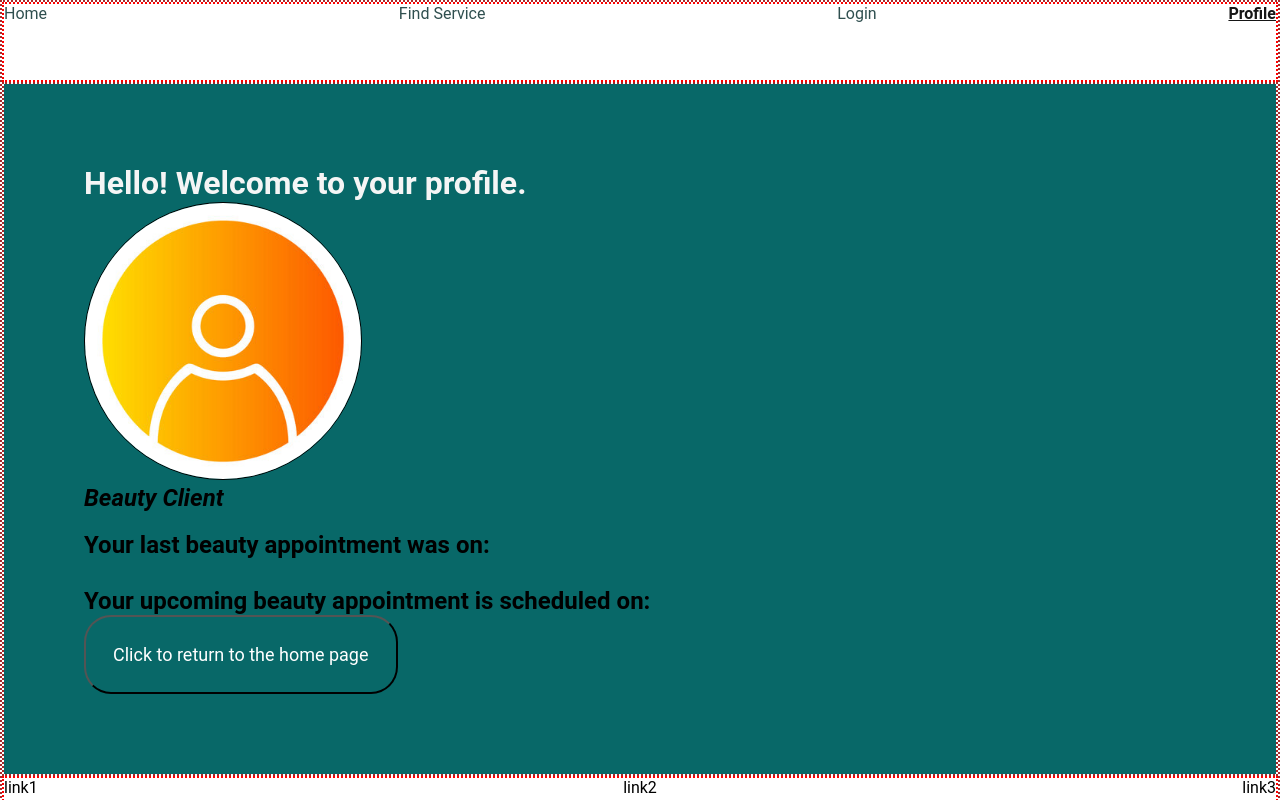
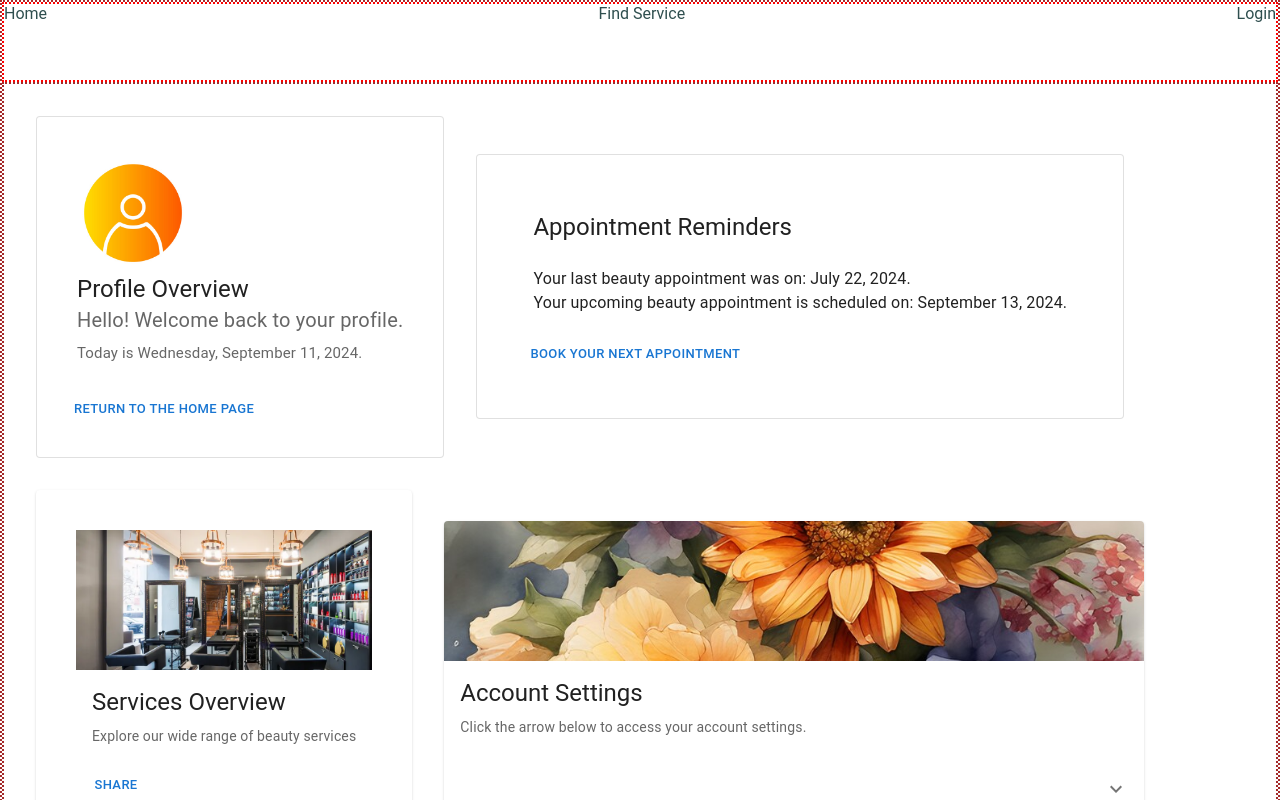
Before and after one commit to Code-the-Dream-School/gg-pac-team5-front, a React (Vite) app: page /profile in a window 1280 px wide. Shown: the top 800 px of the page. Built offline with nearby package versions, Linux system fonts and the light colour scheme.

Commit message:
Profile Component is now behind Login Authorization Page, added several cards to profile component (profile overview, appointment reminders, services overview, and account settings. Added MIU design

```diff
--- a/src/Assets/Profile/Profile.module.css
+++ b/src/Assets/Profile/Profile.module.css
@@ -1,4 +1,4 @@
-.profile {
+/* .profile {
     background: rgb(8, 104, 104);
     padding: 5em;
 }
@@ -33,4 +33,4 @@
     color: white;
     padding: 1em;
     border-radius: 0.75em;
-}
+} */
--- a/src/Layouts/Header/NavBar/NavBar.tsx
+++ b/src/Layouts/Header/NavBar/NavBar.tsx
@@ -2,7 +2,11 @@ import { CSSProperties } from "react";
 import { NavLink } from "react-router-dom";
 import "../../../Assets/Layouts/NavBar.css";
 
-const NavBar = () => {
+interface NavBarProps {
+	isAuthenticated: boolean;
+}
+
+const NavBar: React.FC<NavBarProps> = ({ isAuthenticated }) => {
 	const activeStyles: CSSProperties = {
 		fontWeight: "bold",
 		textDecoration: "underline",
@@ -30,13 +34,14 @@ const NavBar = () => {
 			>
 				Login
 			</NavLink>
-
-			<NavLink
+			{isAuthenticated && (
+				<NavLink
 				to="profile"
 				style={({ isActive }) => (isActive ? activeStyles : undefined)}
 			>
 				Profile
 			</NavLink>
+			)}
 		</nav>
 	);
 };
--- a/src/Pages/Auth/Auth_Layout.jsx
+++ b/src/Pages/Auth/Auth_Layout.jsx
@@ -1,9 +1,29 @@
+import React, { useState } from 'react';
 import { useNavigate, Outlet } from "react-router-dom";
+import Login from './Login';
+import { NavBar } from '../../Layouts/Header/NavBar/NavBar.tsx';
 
 const Auth_Layout = () => {
+	const [isAuthenticated, setIsAuthenticated] = useState(false);
+	const navigate= useNavigate();
+
+	const handleLogin= (email,password) => {
+		if (email=== 'aaa@aaa.aaa' && password=== 'A!1aaaaa') {
+			setIsAuthenticated(true);
+			navigate('/profile');
+		} else {
+		alert ('Invalid email or password. Please try again.');
+		}
+	};
+
 	return (
 		<>
+		<NavBar isAuthenticated={isAuthenticated} />
+		{isAuthenticated ? (
 			<Outlet />
+		) : (
+			<Login onLogin={handleLogin} />
+		)}
 		</>
 	);
 };
--- a/src/Pages/Auth/Login.jsx
+++ b/src/Pages/Auth/Login.jsx
@@ -36,14 +36,14 @@ function Copyright(props) {
 
 const defaultTheme = createTheme();
 
-export default function Login() {
+export default function Login({ onLogin }) {
 	const handleSubmit = (event) => {
 		event.preventDefault();
 		const data = new FormData(event.currentTarget);
-		console.log({
-			email: data.get("email"),
-			password: data.get("password"),
-		});
+		const email= data.get("email");
+		const password= data.get("password");
+
+		onLogin(email,password);
 	};
 
 	return (
--- a/src/Pages/Pages/Profile.jsx
+++ b/src/Pages/Pages/Profile.jsx
@@ -1,24 +1,158 @@
 import React from 'react';
 import { Link } from 'react-router-dom';
+import Box from '@mui/material/Box';
+import Card from '@mui/material/Card';
+import CardActions from '@mui/material/CardActions';
+import CardContent from '@mui/material/CardContent';
+import CardMedia from '@mui/material/CardMedia';
+import Button from '@mui/material/Button';
+import Typography from '@mui/material/Typography';
+import { styled } from '@mui/material/styles';
+import Collapse from '@mui/material/Collapse';
+import IconButton from '@mui/material/IconButton';
+import ExpandMoreIcon from '@mui/icons-material/ExpandMore';
 import styles from "../../Assets/Profile/Profile.module.css";
 
-const Profile = () => {
-    return (
-        <div className={styles.profile}>
-            <h1> Hello! Welcome to your profile.</h1>
-            <img src="images/pic1.jpg" alt="Profile Picture"/>
-            <h3><em> Beauty Client</em></h3> <br/>
-            <h4>
-                Your last beauty appointment was on:
-                <br/> <br/>
-                Your upcoming beauty appointment is scheduled on:
-            </h4>
+const ExpandMore = styled(({ expand, ...other }) => {
+    return <IconButton {...other} />;
+  })(({ theme, expand }) => ({
+    transform: !expand ? 'rotate(0deg)' : 'rotate(180deg)',
+    marginLeft: 'auto',
+    transition: theme.transitions.create('transform', {
+      duration: theme.transitions.duration.shortest,
+    }),
+  }));
+
+export default function BasicCard() {
+  const date = new Date();
+  const currentDate = date.toLocaleDateString(undefined, {
+    weekday: 'long',
+    year: 'numeric',
+    month: 'long',
+    day: 'numeric',
+  });
+
+    const [expanded, setExpanded] = React.useState(false);
+    const handleExpandClick = () => {
+      setExpanded(!expanded);
+    };
+
+  return (
+
+    <Box sx={{ display: 'flex', gap: '2em', flexWrap: 'wrap',
+        padding: '2em', alignItems: 'center' }}
+    >
+
+        {/* Card One for Profile Overview */}
+        <Card className={styles.profile} variant="outlined" sx={{padding: 3, maxHeight: '350px'}}>
+            <CardContent>
+            <img src="/images/pic1.jpg" alt="Default Profile Picture" style={{ width: '7em' }} />
+
+            <Typography variant="h5" component="div">
+            Profile Overview
+            </Typography>
+
+            <Typography sx={{ fontSize: 20 }} color="text.secondary" gutterBottom>
+            Hello! Welcome back to your profile.
+            </Typography>
+
+            <Typography sx={{ fontSize: 15 }} color="text.secondary" gutterBottom>
+            Today is {currentDate}.
+            </Typography>
+            </CardContent>
+            <CardActions>
 
             <Link to="/">
-                <button> Click to return to the home page</button>
+                <Button size="small">Return to the home page </Button>
             </Link>
-        </div>
-    )
+            </CardActions>
+        </Card>
+
+        {/* Card Two for Services Overview */}
+        <Card variant="outlined" sx={{ padding: 5, maxHeight: '350px' }}>
+            <CardContent>
+
+            <Typography variant="h5" component="div">
+            Appointment Reminders
+            </Typography>
+
+            <Typography variant="body1" sx={{ mt: 3 }}>
+            Your last beauty appointment was on: July 22, 2024.
+            <br />
+            Your upcoming beauty appointment is scheduled on: September 13, 2024.
+            </Typography>
+
+            </CardContent>
+            <CardActions>
+
+            <Link to="/pages">
+                <Button size="small">Book your next appointment</Button>
+            </Link>
+            </CardActions>
+        </Card>
+
+        {/* Card Three for Salon Photo */}
+        <Card sx={{ minWidth: 345, padding: 5}}>
+            <CardMedia
+                sx={{ height: 140 }}
+                image="/images/pic4.jpg"
+                title="Sample Salon Photo"
+            />
+            <CardContent>
+                <Typography gutterBottom variant="h5" component="div">
+                Services Overview
+                </Typography>
+
+                <Typography variant="body2" color="text.secondary">
+                Explore our wide range of beauty services
+                </Typography>
+            </CardContent>
+            <CardActions>
+                <Button size="small">Share</Button>
+                {/* Insert link to share beauty services here-- maybe via email? */}
+            </CardActions>
+        </Card>
+
+{/* Card Four for Account Details */}
+    <Card sx={{ maxHeight: 500, minWidth: 700 }}>
+      <CardMedia
+        component="img"
+        height="140"
+        image="/images/pic3.jpg"
+        />
+        <CardContent>
+            <Typography gutterBottom variant="h5" component="div">
+                Account Settings
+            </Typography>
+
+            <Typography variant="body2" color="text.secondary" sx={{ mb: 1 }}>
+                Click the arrow below to access your account settings.
+            </Typography>
+
+      </CardContent>
+      <CardActions >
+        <ExpandMore
+          expand={expanded}
+          onClick={handleExpandClick}
+          aria-expanded={expanded}
+          aria-label="show more"
+        >
+          <ExpandMoreIcon />
+        </ExpandMore>
+      </CardActions>
+
+      <Collapse in={expanded} timeout="auto" unmountOnExit>
+        <CardContent>
+        <Typography>
+        {/* Add in input buttons to change, edit, and delete information */}
+        Location:<br/>
+        Email Address: <br/>
+        Profile Picture: <br/>
+        </Typography>
+        </CardContent>
+      </Collapse>
+
+    </Card>
+</Box>
+  );
 }
-
-export default Profile;
```
Also changed, not shown: package.json (+56 -1 lines), src/App.jsx (+4 -5 lines), public/images/pic4.jpg (added), 1 other file (tests, documents, lock files or other folders).
